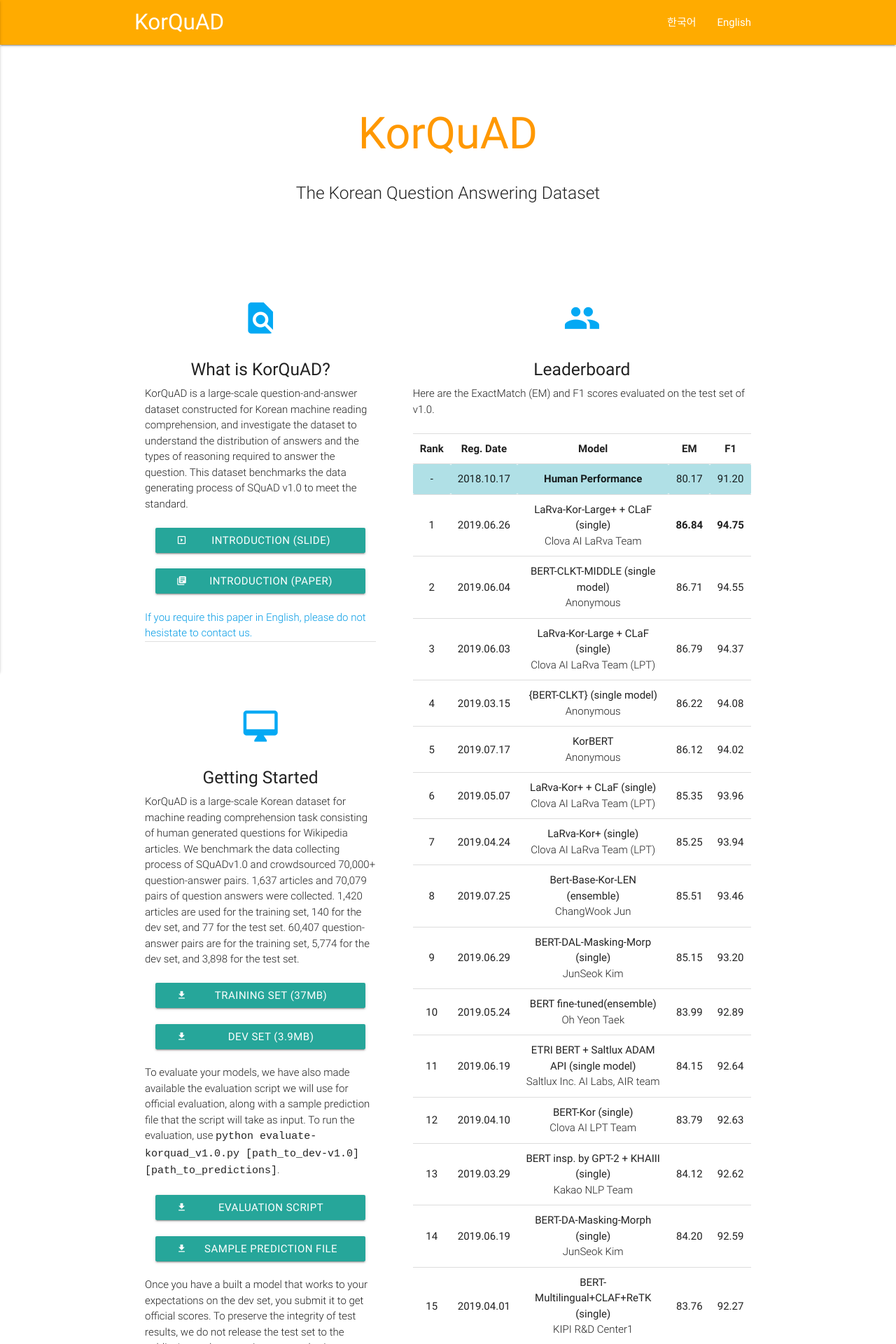
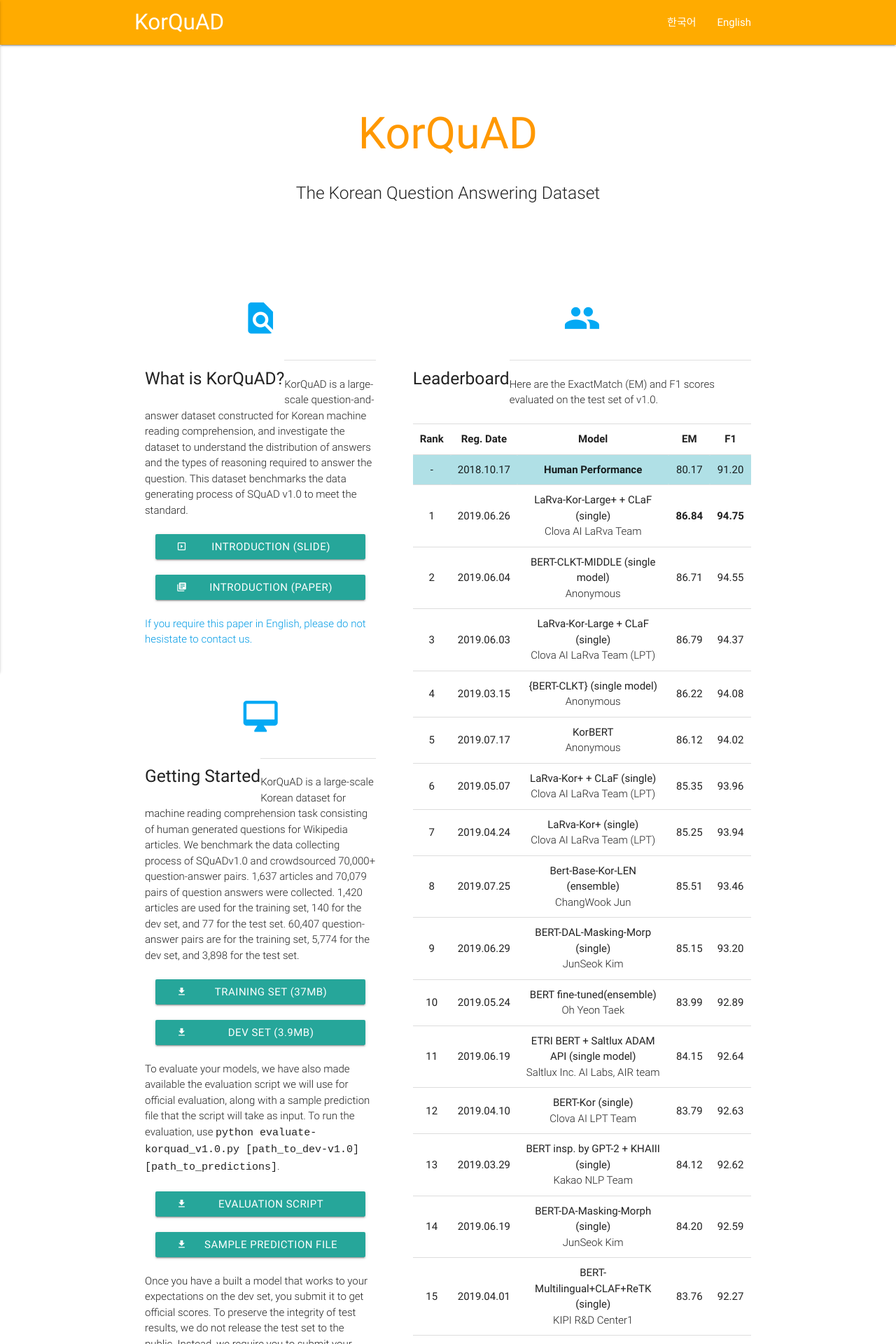
Before and after one commit to korquad/korquad.github.io, a Jekyll site: the page built from category/index_english.html, in a window 1280 px wide. Shown: the top 1920 px of the page at 70% size. Built offline with Jekyll 4.4.1, drawn with Linux system fonts in a browser that asks for light colours.

Commit message:
Update index_english.html

```diff
--- a/category/index_english.html
+++ b/category/index_english.html
@@ -44,8 +44,8 @@
 
 
     <main>
-    <div style="background-color : yellow accent-4">
-    <div class="container">
+    <div>
+    <div class="container" style="background-color : yellow accent-4">
       <br><br>
       <h1 class="header center orange-text">KorQuAD</h1>
       <div class="row center">
@@ -69,7 +69,9 @@
           <div class="icon-block" style="background-color : white">
             <br>
             <h2 class="center light-blue-text"><i class="material-icons">find_in_page</i></h2>
-            <h5 class="center">What is KorQuAD?</h5>
+            <h5 class="left">What is KorQuAD?</h5>
+            <div class="divider"></div>
+            <br>
             <p class="light">KorQuAD is a large-scale question-and-answer dataset constructed for Korean machine reading comprehension, and investigate the dataset to understand the distribution of answers and the types of reasoning required to answer the question. This dataset benchmarks the data generating process of SQuAD v1.0 to meet the standard.</p>
             <br>
             <div class="center">
@@ -81,11 +83,12 @@
             </div>
             <br>
             <a href="mailto:hyunjeonglee@lgcns.com" class="light">If you require this paper in English, please do not hesistate to contact us.</a>
+            <br><br><br>
+
+            <h2 class="center light-blue-text"><i class="material-icons">desktop_mac</i></h2>
+            <h5 class="left">Getting Started</h5>
+            <div class="divider"></div>
             <br>
-            <div class="divider"></div>
-            <br><br><br>
-            <h2 class="center light-blue-text"><i class="material-icons">desktop_mac</i></h2>
-            <h5 class="center">Getting Started</h5>
             <p class="light">KorQuAD is a large-scale Korean dataset for machine reading comprehension task consisting of human generated questions for Wikipedia articles. We benchmark the data collecting process of SQuADv1.0 and crowdsourced 70,000+ question-answer pairs. 1,637 articles and 70,079 pairs of question answers were collected. 1,420 articles are used for the training set, 140 for the dev set, and 77 for the test set. 60,407 question-answer pairs are for the training set, 5,774 for the dev set, and 3,898 for the test set.</p>
             <br>
             <div class="center">
@@ -121,7 +124,9 @@
           <div class="icon-block" style="background-color : white">
             <br>
             <h2 class="center light-blue-text"><i class="material-icons">group</i></h2>
-            <h5 class="center">Leaderboard</h5>
+            <h5 class="left">Leaderboard</h5>
+            <div class="divider"></div>
+            <br>
             <p class="light">Here are the ExactMatch (EM) and F1 scores evaluated on the test set of v1.0. </p>
             <br>
                 <style>
```
